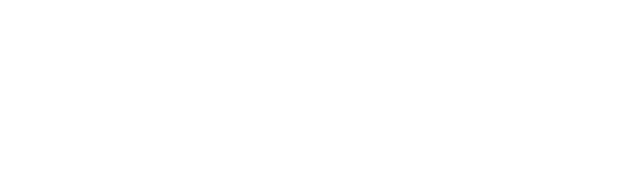
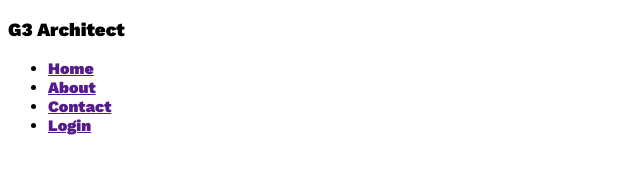
Before and after one commit to 12AlAdnan/g3-architect-website, a plain HTML site: page index.html in a window 1280 px wide. Shown: the whole page, without its empty margins (0-640 px from the left). Drawn offline with nearby package versions, Linux system fonts and the light colour scheme.

Commit message:
added work sens font from google

```diff
--- a/index.html
+++ b/index.html
@@ -7,6 +7,22 @@
   <link rel="stylesheet" href="styles/architect.css">
 </head>
 <body>
+  <header>
+    <nav>
+      <h3>G3 Architect</h3>
+      <ul>
+        <li><a href="">Home</a></li>
+        <li><a href="">About</a></li>
+        <li><a href="">Contact</a></li>
+        <li><a href="">Login</a></li>
+      </ul>
+    </nav>
+  </header>
+  <main>
 
+  </main>
+  <footer>
+
+  </footer>
 </body>
 </html>
--- a/styles/architect.css
+++ b/styles/architect.css
@@ -0,0 +1,7 @@
+/* work sens font from google  */
+@import url('https://fonts.googleapis.com/css2?family=Open+Sans:wght@800&family=Work+Sans:wght@900&display=swap');
+
+* {
+  font-family: 'Open Sans', sans-serif;
+  font-family: 'Work Sans', sans-serif;
+}
```
